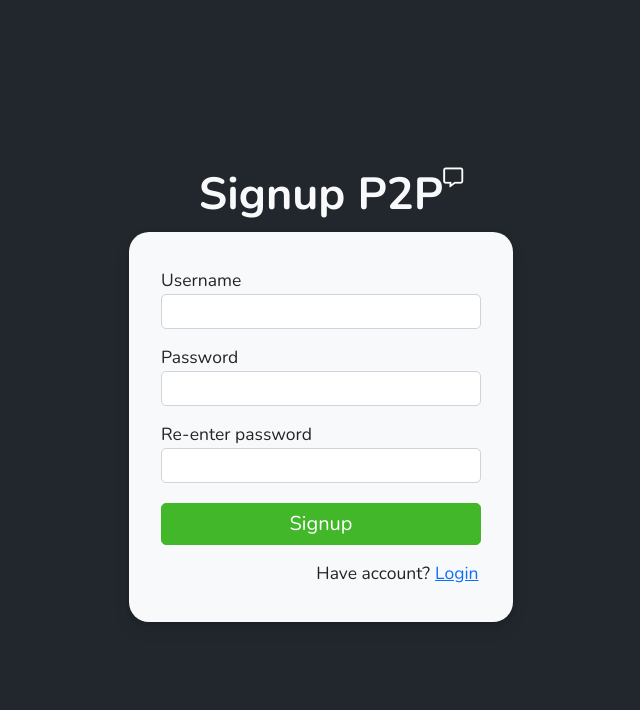
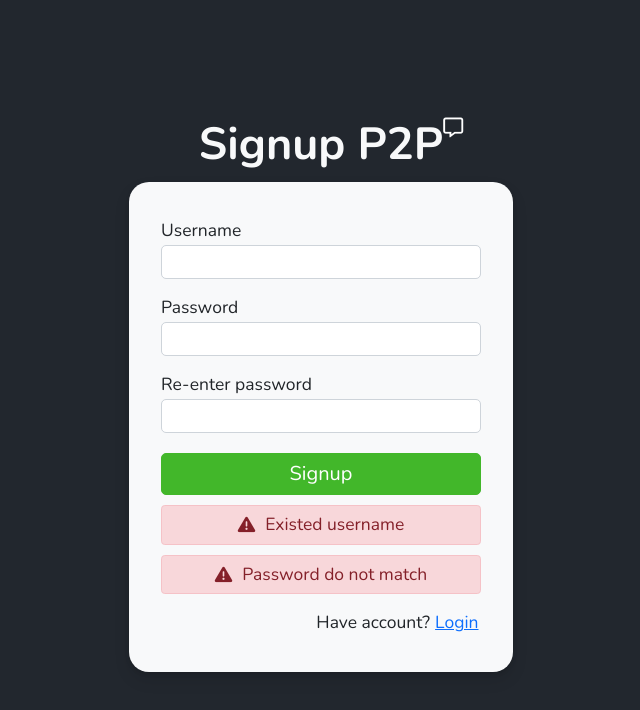
Before and after one commit to gerphan/p2p-chat, a React (Create React App) app in the folder p2p-chat/: page /sign-up in a window 1280 px wide. Shown: the top 710 px of the page, without its empty margins (319-959 px from the left). Built offline with nearby package versions, Linux system fonts and the light colour scheme.

Commit message:
update alert

```diff
--- a/p2p-chat/src/login/index.jsx
+++ b/p2p-chat/src/login/index.jsx
@@ -25,6 +25,12 @@ function Login() {
                             <button type="submit" className="LoginBtn btn btn-primary btn-lg mt-3 mb-3" onClick={()=>navigate("../chat")}>
                                 <p className="fs-2">Login</p>
                             </button>
+                            <div class="alert alert-danger d-flex align-items-center justify-content-center" role="alert">
+                            <i class="fa-solid fa-triangle-exclamation"></i>
+                                <div className="ms-3">
+                                    Incorrect username or password
+                                </div>
+                            </div>
                             <p className="fs-3 m-3 text-end">New?
                                 <span className="SignUpLink mb-5" onClick={()=>navigate("../sign-up")}>
                                     <p className="d-inline p-2 text-decoration-underline text-primary">Create Account</p>
--- a/p2p-chat/src/signup/index.jsx
+++ b/p2p-chat/src/signup/index.jsx
@@ -29,6 +29,18 @@ function SignUp() {
                     <button type="submit" className="SignupBtn btn btn-primary btn-lg mt-3 mb-3" onClick={()=>navigate("../")}>
                         <p className="fs-2">Signup</p>
                     </button>
+                    <div class="ExistedUsername alert alert-danger d-flex align-items-center justify-content-center" role="alert">
+                        <i class="fa-solid fa-triangle-exclamation"></i>
+                        <div className="ms-3">
+                            Existed username
+                        </div>
+                    </div>
+                    <div class="PasswordDoNotMatch alert alert-danger d-flex align-items-center justify-content-center" role="alert">
+                        <i class="fa-solid fa-triangle-exclamation"></i>
+                        <div className="ms-3">
+                            Password do not match
+                        </div>
+                    </div>
                     <p className="fs-3 m-3 text-end">Have account?
                         <span href="#" className="SignUpLink mb-5" onClick={()=>navigate("../")}>
                             <p className="d-inline p-2 text-decoration-underline text-primary">Login</p>
```
